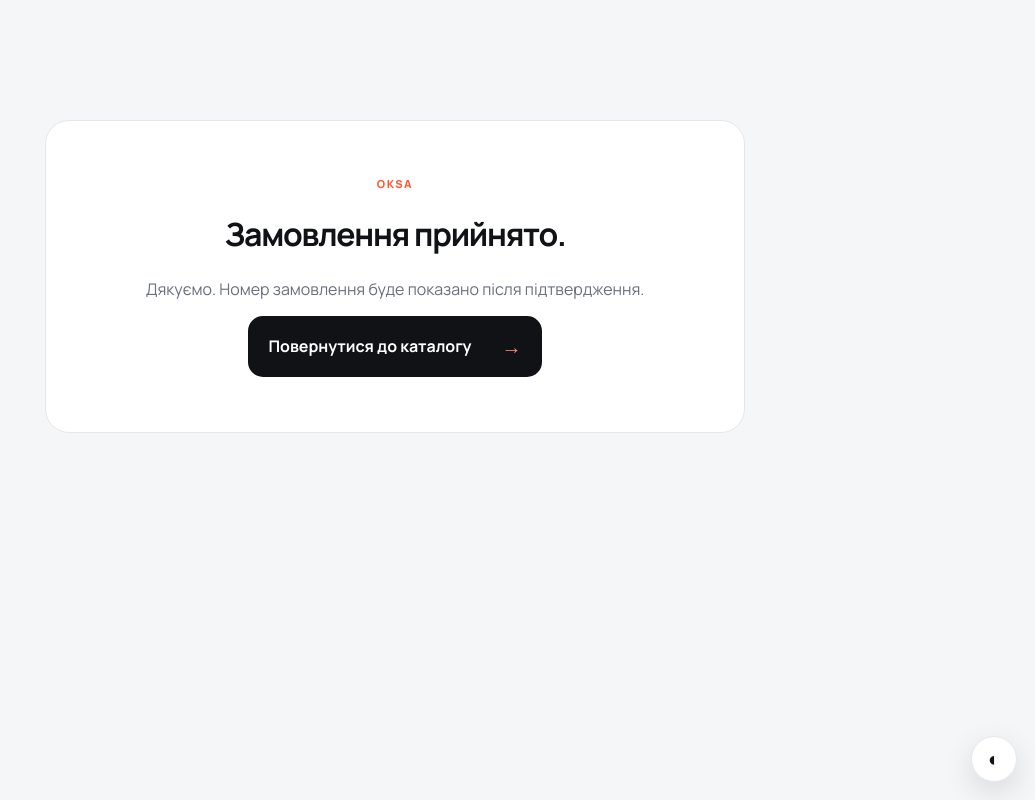
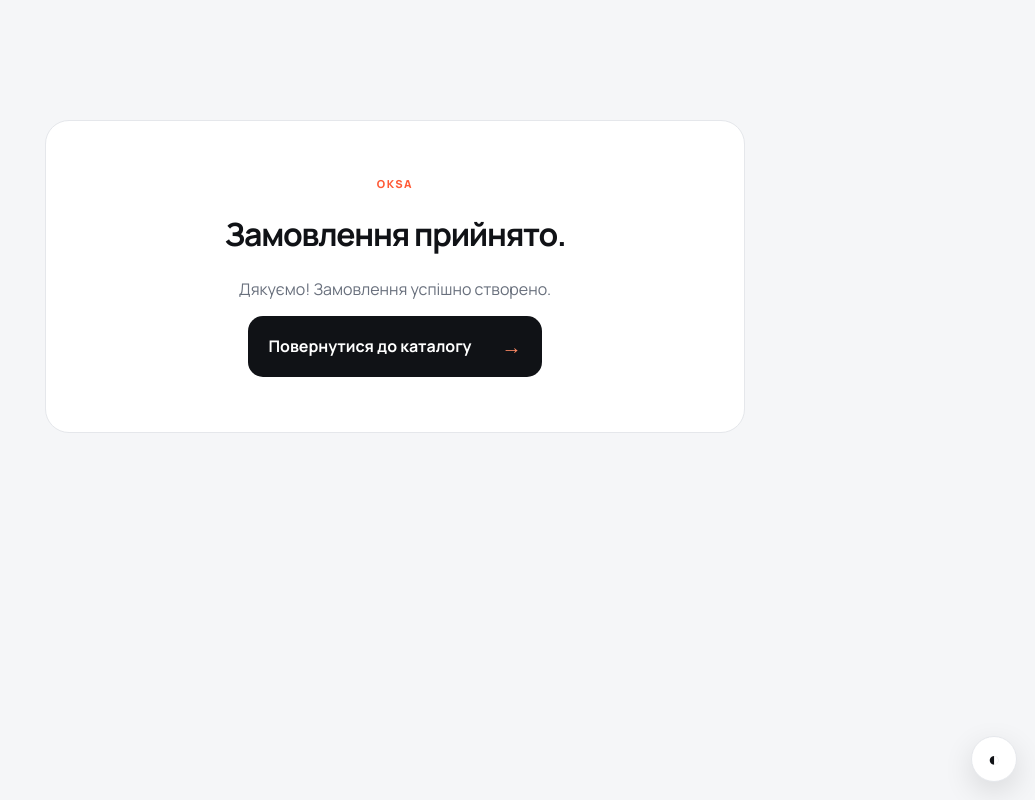
Before and after one commit to seregachuhleb1981-stack/oksa-marketplace, a Next.js app: page /order-success in a window 1280 px wide. Shown: the whole page, without its empty margins (245-1280 px from the left). Built offline with nearby package versions, Linux system fonts and the light colour scheme; no server answers.

Commit message:
Show order number on success page

```diff
--- a/app/order-success/page.tsx
+++ b/app/order-success/page.tsx
@@ -1,2 +1,22 @@
 import Link from "next/link";
-export default function OrderSuccessPage(){return <main className="empty-state page-empty"><span className="eyebrow">OKSA</span><h1>Замовлення прийнято.</h1><p>Дякуємо. Номер замовлення буде показано після підтвердження.</p><Link className="primary-button" href="/catalog">Повернутися до каталогу <span>→</span></Link></main>}
+
+export default async function OrderSuccessPage({
+  searchParams
+}: {
+  searchParams: Promise<{ number?: string }>;
+}) {
+  const { number } = await searchParams;
+
+  return (
+    <main className="empty-state page-empty">
+      <span className="eyebrow">OKSA</span>
+      <h1>Замовлення прийнято.</h1>
+      <p>
+        Дякуємо!{number ? <> Номер замовлення: <strong>{number}</strong>.</> : " Замовлення успішно створено."}
+      </p>
+      <Link className="primary-button" href="/catalog">
+        Повернутися до каталогу <span>→</span>
+      </Link>
+    </main>
+  );
+}
```
